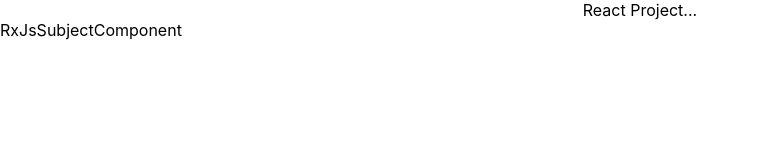
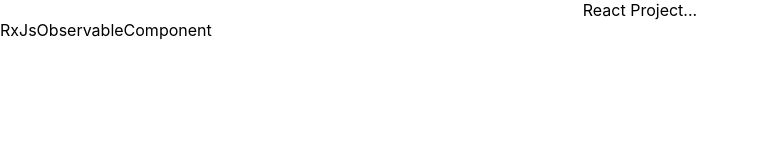
Before and after one commit to kaustubh57/rxjs-experiments, a React (Create React App) app: page / in a window 1280 px wide. Shown: the top 160 px of the page, without its empty margins (0-758 px from the left). Built offline with nearby package versions, Linux system fonts and the light colour scheme.

Commit message:
Updated the component name

```diff
--- a/src/App.js
+++ b/src/App.js
@@ -1,6 +1,6 @@
 import React from 'react';
 import './App.css';
-import RxJsSubjectComponent from "./components/RxJsSubjectComponent";
+import RxJsObservableComponent from "./components/RxJsObservableComponent";
 
 function App() {
   return (
@@ -8,7 +8,7 @@ function App() {
       <div className="App">
         React Project...
       </div>
-      <RxJsSubjectComponent/>
+      <RxJsObservableComponent/>
     </div>
   );
 }
--- a/src/components/RxJsSubjectComponent.jsx
+++ b/src/components/RxJsObservableComponent.jsx
@@ -1,7 +1,7 @@
 import React, { Component } from 'react';
 import { BehaviorSubject, Observable, ReplaySubject, Subject } from 'rxjs';
 
-class RxJsSubjectComponent extends Component {
+class RxJsObservableComponent extends Component {
 
   constructor(props) {
     super(props);
@@ -70,8 +70,8 @@ class RxJsSubjectComponent extends Component {
   }
 
   render() {
-    return (<div>RxJsSubjectComponent</div>);
+    return (<div>RxJsObservableComponent</div>);
   }
 }
 
-export default RxJsSubjectComponent;
+export default RxJsObservableComponent;
```
